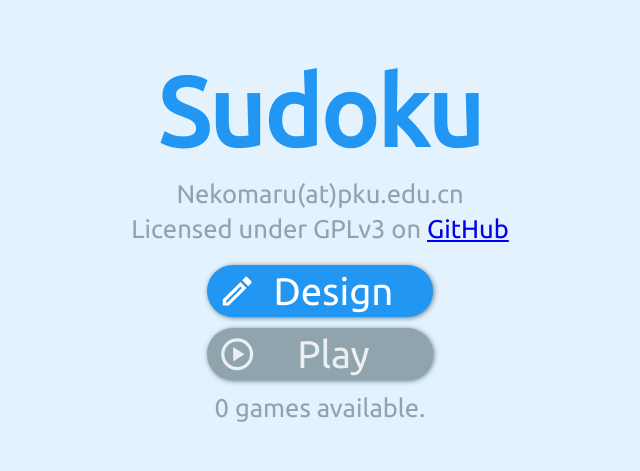
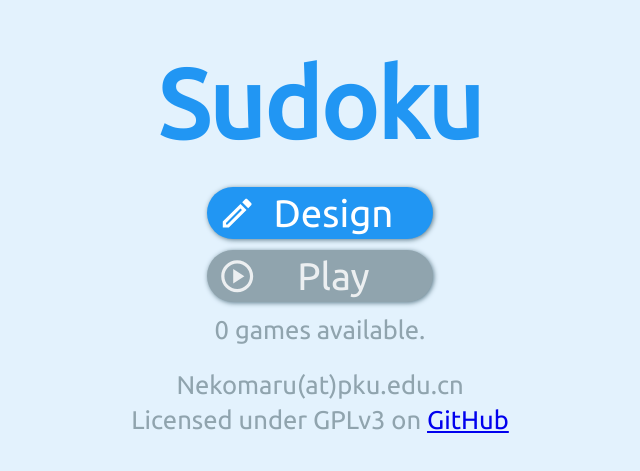
Before and after one commit to Nekomaru-PKU/Nekomaru-Courses-2022-Spring-Python-Homework-3-Sudoku, a plain HTML site: page static/index.html in a window 1280 px wide. Shown: the part 161-632 px from the top of the page, without its empty margins (320-960 px from the left). Drawn offline with nearby package versions, Linux system fonts and the light colour scheme; no server answers.

Commit message:
Use the uniform footer in index.html

```diff
--- a/static/index.html
+++ b/static/index.html
@@ -17,18 +17,11 @@
         header  { margin: 0.2em; flex-direction: column; }
         main    { margin: 0.2em; }
         .title  { margin: 0.1em; color: #2196F3; font-size: 3em;   }
-        .author { margin: 0.1em; color: #90A4AE; font-size: 0.8em; }
         .status { margin: 0.3em; color: #90A4AE; font-size: 0.8em; }
     </style>
 </head>
 <body>
-    <header>
-        <h1 class="title">Sudoku</h1>
-        <p  class="author">Nekomaru(at)pku.edu.cn</p>
-        <p  class="author">
-            Licensed under GPLv3 on <a href="https://github.com/PKU-Nekomaru/Nekomaru-Courses-2022-Spring-Python-Homework-3-Sudoku">GitHub</a>
-        </p>
-    </header>
+    <header><h1 class="title">Sudoku</h1></header>
     <main>
         <a href="/sudoku-design.html" class="button">
             <svg xmlns="http://www.w3.org/2000/svg" viewBox="0 0 24 24" height="1em" width="1em">
@@ -44,6 +37,12 @@
         </a>
         <p id="status" class="status text-disabled"><span id="design-count">0</span> games available.</p>
     </main>
+    <footer>
+        <p id="author">Nekomaru(at)pku.edu.cn</p>
+        <p id="license">
+            Licensed under GPLv3 on <a href="https://github.com/PKU-Nekomaru/Nekomaru-Courses-2022-Spring-Python-Homework-3-Sudoku">GitHub</a>
+        </p>
+    </footer>
     <script>
         $.get("/api/get-design-count").then(data => {
             if (Number(data)) {
--- a/static/shared.css
+++ b/static/shared.css
@@ -15,6 +15,9 @@ body, header, main, footer {
     align-items: center;
     justify-content: center;
 }
+
+footer   { margin: 0.3em; color: #90A4AE; font-size: 0.8em; }
+footer p { margin: 0.1em; }
 
 .button {
     color: #FFFFFF;
--- a/static/sudoku.css
+++ b/static/sudoku.css
@@ -4,9 +4,6 @@
     flex-direction: row;
     justify-content: space-between;
 }
-
-footer   { margin: 0.3em; color: #90A4AE; font-size: 0.8em; }
-footer p { margin: 0.1em; }
 
 .sudoku-container {
     font-size: calc(min(6vh, 6vw));
```
